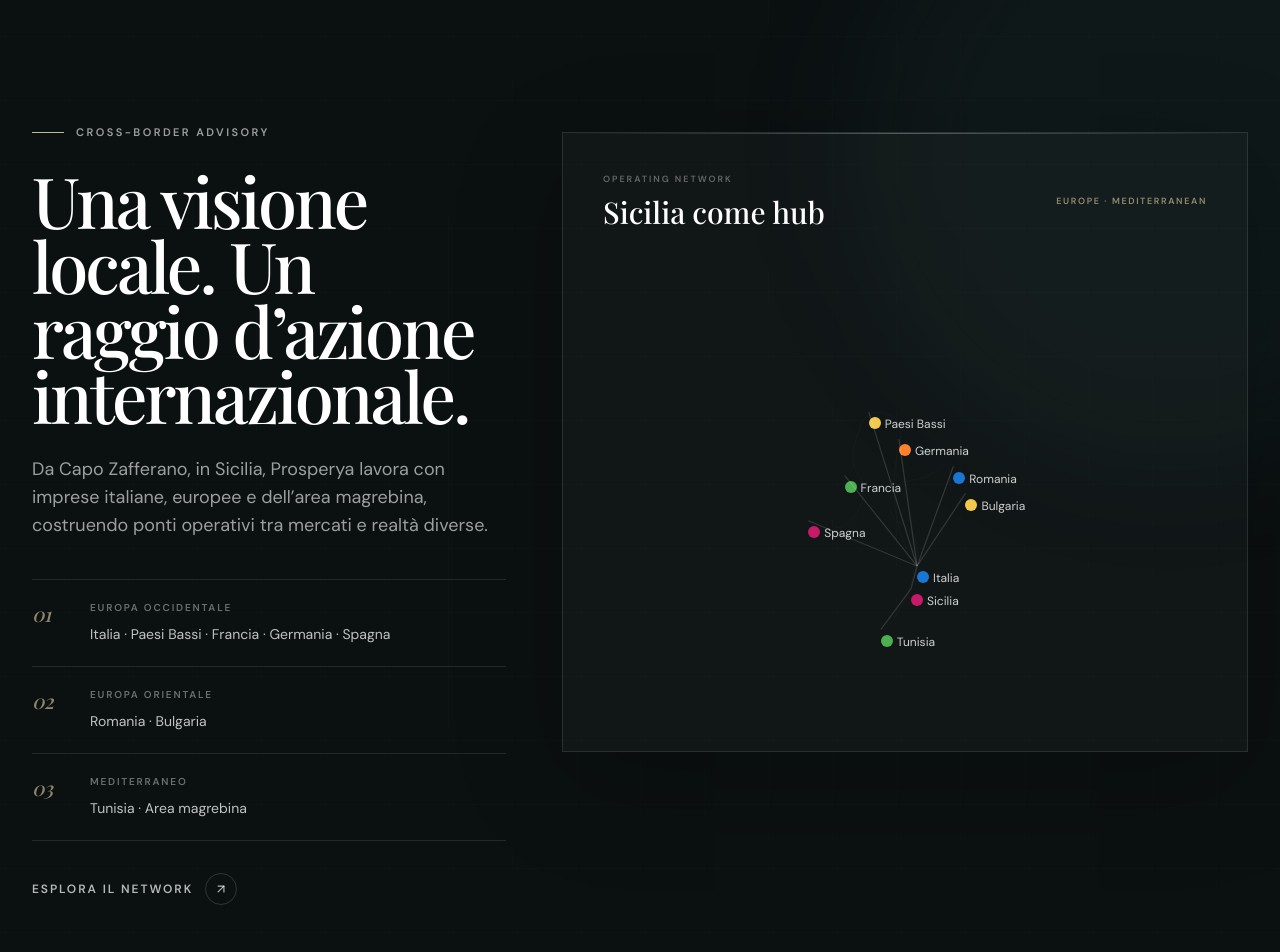
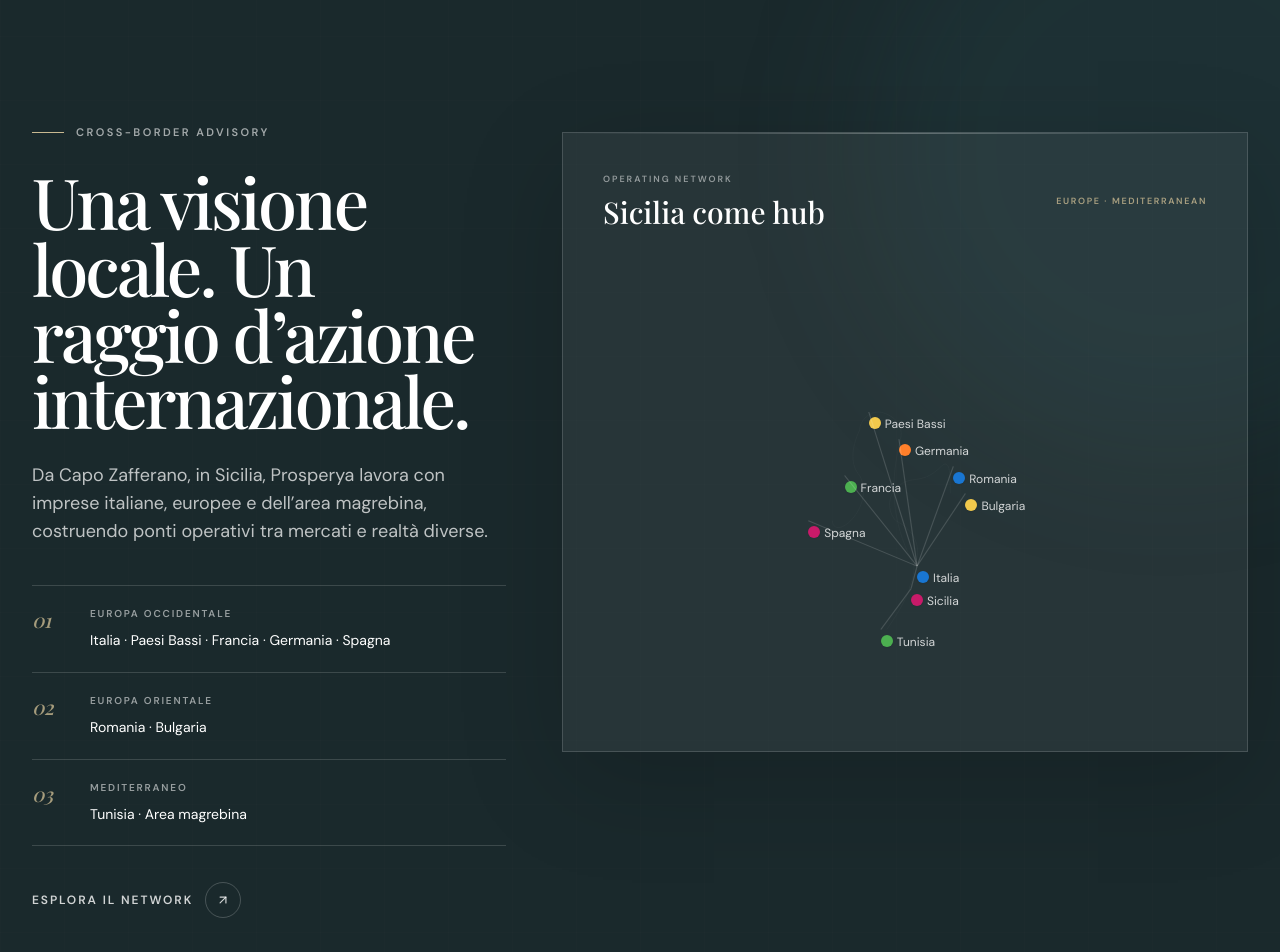
Before and after one commit to gaetanomeli95-lab/Prosperya-site, a Next.js app: page / in a window 1280 px wide. Shown: the part 5320-6272 px from the top of the page. Built offline with nearby package versions, Linux system fonts and the light colour scheme; a web font is replaced by a local one.

Commit message:
design: soften international section contrast

```diff
--- a/src/components/SectionInternational.tsx
+++ b/src/components/SectionInternational.tsx
@@ -14,55 +14,49 @@ const regions = [
 
 export function SectionInternational() {
   return (
-    <section className="relative overflow-hidden bg-[#0B1011] py-24 text-white lg:py-36">
+    <section className="relative overflow-hidden bg-[#1A292C] py-20 text-white sm:py-24 lg:py-36">
       <div className="absolute inset-0 prosperya-grid opacity-20" />
-      <div className="absolute right-[-12rem] top-[-8rem] h-[38rem] w-[38rem] rounded-full bg-mediterranean/10 blur-3xl" />
+      <div className="absolute right-[-12rem] top-[-8rem] h-[38rem] w-[38rem] rounded-full bg-mediterranean/15 blur-3xl" />
 
       <div className="section-frame relative">
         <div className="grid gap-12 lg:grid-cols-12 lg:gap-14">
           <div className="lg:col-span-5">
             <FadeIn>
               <span className="section-kicker-dark">Cross-border advisory</span>
-              <h2 className="mt-7 max-w-2xl text-[clamp(3rem,5.5vw,6.4rem)] font-heading leading-[0.92] tracking-[-.04em] !text-white">
-                {home.international.title}
-              </h2>
-              <p className="mt-7 max-w-lg text-base leading-[1.8] !text-white/60 lg:text-lg">
-                {home.international.text}
-              </p>
+              <h2 className="mt-7 max-w-2xl text-[clamp(2.8rem,5.5vw,6.4rem)] font-heading leading-[0.94] tracking-[-.04em] !text-white">{home.international.title}</h2>
+              <p className="mt-7 max-w-lg text-base leading-[1.8] !text-white/72 lg:text-lg">{home.international.text}</p>
             </FadeIn>
 
             <FadeIn delay={0.08}>
-              <div className="mt-10 border-y border-white/10">
+              <div className="mt-10 border-y border-white/15">
                 {regions.map(([n, label, places]) => (
-                  <div key={label} className="group grid grid-cols-[42px_1fr] gap-4 border-b border-white/10 py-5 last:border-b-0">
-                    <span className="editorial-index text-xl text-sand/70">{n}</span>
+                  <div key={label} className="group grid grid-cols-[42px_1fr] gap-4 border-b border-white/15 py-5 last:border-b-0">
+                    <span className="editorial-index text-xl text-sand/80">{n}</span>
                     <div>
-                      <p className="text-[10px] font-semibold uppercase tracking-[.18em] !text-white/40">{label}</p>
-                      <p className="mt-2 text-sm leading-relaxed !text-white/75">{places}</p>
+                      <p className="text-[10px] font-semibold uppercase tracking-[.18em] !text-white/55">{label}</p>
+                      <p className="mt-2 text-sm leading-relaxed !text-white/82">{places}</p>
                     </div>
                   </div>
                 ))}
               </div>
 
-              <Link href="/internazionalizzazione/" className="group mt-8 inline-flex items-center gap-3 text-xs font-semibold uppercase tracking-[.16em] !text-white/70 transition-colors hover:!text-white">
+              <Link href="/internazionalizzazione/" className="group mt-8 inline-flex min-h-11 items-center gap-3 text-xs font-semibold uppercase tracking-[.16em] !text-white/80 transition-colors hover:!text-white">
                 Esplora il network
-                <span className="grid h-8 w-8 place-items-center rounded-full border border-white/15 transition-all group-hover:border-sand group-hover:bg-sand group-hover:!text-night">
-                  <ArrowUpRight className="h-3.5 w-3.5" />
-                </span>
+                <span className="grid h-9 w-9 place-items-center rounded-full border border-white/20 transition-all group-hover:border-sand group-hover:bg-sand group-hover:!text-night"><ArrowUpRight className="h-3.5 w-3.5" /></span>
               </Link>
             </FadeIn>
           </div>
 
           <div className="lg:col-span-7 lg:pt-4">
             <FadeIn delay={0.12}>
-              <div className="relative overflow-hidden border border-white/10 bg-white/[0.025] p-4 shadow-[0_30px_100px_rgba(0,0,0,.22)] sm:p-7 lg:p-10">
+              <div className="relative overflow-hidden border border-white/15 bg-white/[0.055] p-4 shadow-[0_30px_100px_rgba(0,0,0,.16)] sm:p-7 lg:p-10">
                 <div className="absolute inset-x-0 top-0 h-px hairline-light" />
                 <div className="mb-7 flex items-center justify-between gap-4">
                   <div>
-                    <p className="text-[9px] font-semibold uppercase tracking-[.22em] !text-white/35">Operating network</p>
+                    <p className="text-[9px] font-semibold uppercase tracking-[.22em] !text-white/50">Operating network</p>
                     <p className="mt-2 font-heading text-2xl !text-white sm:text-3xl">Sicilia come hub</p>
                   </div>
-                  <span className="hidden text-[9px] font-semibold uppercase tracking-[.18em] !text-sand/70 sm:block">Europe · Mediterranean</span>
+                  <span className="hidden text-[9px] font-semibold uppercase tracking-[.18em] !text-sand/80 sm:block">Europe · Mediterranean</span>
                 </div>
                 <MapNetwork />
               </div>
```
